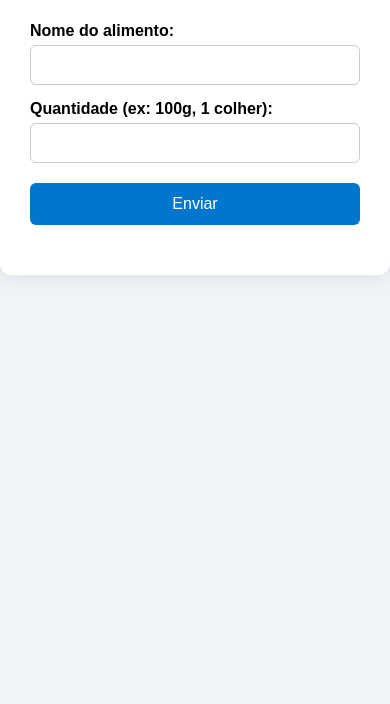
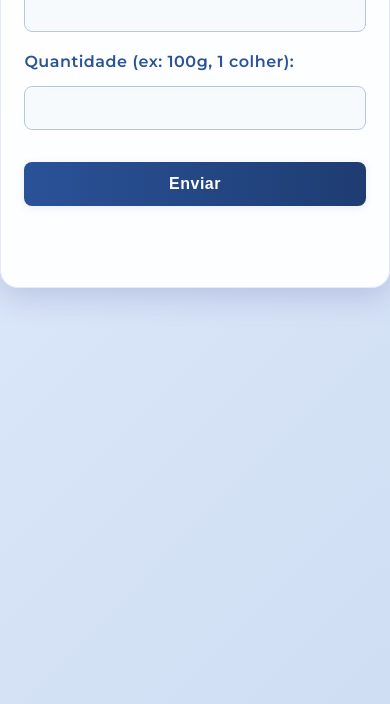
Before and after one commit to pedropaulopy/NutrIA, a website: page index.html in a window 390 px wide. Shown: the part 200-904 px from the top of the page. Before the commit the page ends 844 px from the top, so only its background shows below. Drawn offline with Linux system fonts and the light colour scheme.

Commit message:
Add responsive design and improve UI for Nutria site; include README

```diff
--- a/index.html
+++ b/index.html
@@ -4,11 +4,17 @@
     <meta charset="UTF-8" />
     <meta name="viewport" content="width=device-width, initial-scale=1.0"/>
     <title>Registro de Alimentos</title>
+    <link rel="preconnect" href="https://fonts.googleapis.com">
+    <link rel="preconnect" href="https://fonts.gstatic.com" crossorigin>
+    <link href="https://fonts.googleapis.com/css2?family=Montserrat:wght@400;600;700&display=swap" rel="stylesheet">
     <link rel="stylesheet" href="style.css" />
 </head>
 <body>
 <div class="container">
-    <h1>Registro de Alimentos</h1>
+    <h1>
+        <span style="font-size:1.3em; color:#1e3c72; font-weight:700; letter-spacing:2px;">Nutria</span>
+        <span style="font-size:0.7em; color:#2a5298; font-weight:400; letter-spacing:1px;">| Registro de Alimentos</span>
+    </h1>
     <form id="alimento-form">
         <label for="nome">Nome do alimento:</label>
         <input type="text" id="nome" name="nome" required minlength="2" />
--- a/script.js
+++ b/script.js
@@ -12,7 +12,7 @@ document.getElementById("alimento-form").addEventListener("submit", async (e) =>
     }
 
     try {
-        const resposta = await fetch("http://localhost:5678/webhook-test/alimento", {
+        const resposta = await fetch("http://localhost:5678/webhook/alimento", {
             method: "POST",
             headers: { "Content-Type": "application/json" },
             body: JSON.stringify({ nome, quantidade })
--- a/style.css
+++ b/style.css
@@ -1,59 +1,105 @@
 body {
-    font-family: Arial, sans-serif;
-    background-color: #f0f4f8;
+    font-family: 'Montserrat', Arial, sans-serif;
+    background: linear-gradient(135deg, #e0eafc 0%, #cfdef3 100%);
     margin: 0;
     padding: 0;
+    min-height: 100vh;
 }
 
 .container {
-    max-width: 400px;
+    max-width: 420px;
     margin: 60px auto;
-    background-color: white;
-    padding: 30px;
-    border-radius: 12px;
-    box-shadow: 0 0 20px rgba(0, 0, 0, 0.1);
+    background: rgba(255,255,255,0.95);
+    padding: 36px 32px 32px 32px;
+    border-radius: 18px;
+    box-shadow: 0 8px 32px rgba(31, 38, 135, 0.18);
+    border: 1px solid #e3eafc;
+    backdrop-filter: blur(2px);
+    transition: box-shadow 0.3s;
+}
+
+.container:hover {
+    box-shadow: 0 12px 40px rgba(31, 38, 135, 0.22);
 }
 
 h1 {
     text-align: center;
-    color: #333;
+    color: #2a5298;
+    font-family: 'Montserrat', Arial, sans-serif;
+    font-size: 2.1rem;
+    margin-bottom: 18px;
+    letter-spacing: 1px;
 }
 
 form {
     display: flex;
     flex-direction: column;
+    gap: 10px;
 }
 
 label {
-    margin-top: 15px;
-    font-weight: bold;
+    margin-top: 10px;
+    font-weight: 600;
+    color: #2a5298;
+    letter-spacing: 0.5px;
 }
 
 input {
-    padding: 10px;
+    padding: 12px;
     margin-top: 5px;
-    border: 1px solid #ccc;
-    border-radius: 6px;
+    border: 1.5px solid #b6c6e0;
+    border-radius: 8px;
     font-size: 1rem;
+    background: #f7fafd;
+    transition: border 0.2s, box-shadow 0.2s;
+    outline: none;
+}
+
+input:focus {
+    border: 1.5px solid #2a5298;
+    box-shadow: 0 0 0 2px #b6c6e055;
 }
 
 button {
-    margin-top: 20px;
-    padding: 12px;
-    background-color: #0077cc;
+    margin-top: 22px;
+    padding: 13px;
+    background: linear-gradient(90deg, #2a5298 0%, #1e3c72 100%);
     color: white;
     border: none;
-    border-radius: 6px;
-    font-size: 1rem;
+    border-radius: 8px;
+    font-size: 1.08rem;
+    font-weight: 700;
     cursor: pointer;
+    box-shadow: 0 2px 8px rgba(42, 82, 152, 0.10);
+    transition: background 0.2s, transform 0.15s, box-shadow 0.2s;
+    letter-spacing: 0.5px;
+    outline: none;
 }
 
-button:hover {
-    background-color: #005fa3;
+button:hover, button:focus {
+    background: linear-gradient(90deg, #1e3c72 0%, #2a5298 100%);
+    transform: translateY(-2px) scale(1.03);
+    box-shadow: 0 4px 16px rgba(42, 82, 152, 0.13);
 }
 
 #mensagem {
-    margin-top: 20px;
+    margin-top: 22px;
     text-align: center;
     font-weight: bold;
+    font-size: 1.08rem;
+    min-height: 24px;
+    transition: color 0.2s;
 }
+
+@media (max-width: 500px) {
+    .container {
+        padding: 18px 6vw 18px 6vw;
+        max-width: 98vw;
+    }
+    h1 {
+        font-size: 1.3rem;
+    }
+    button {
+        font-size: 1rem;
+    }
+}
```
Also changed, not shown: README.md (added).
